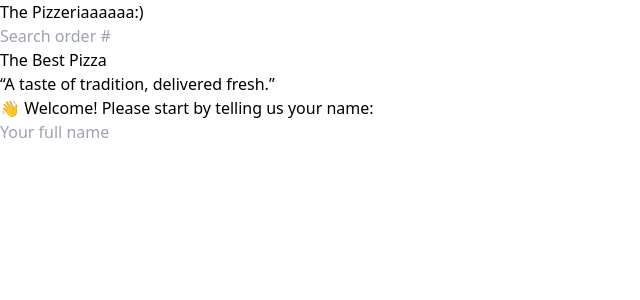
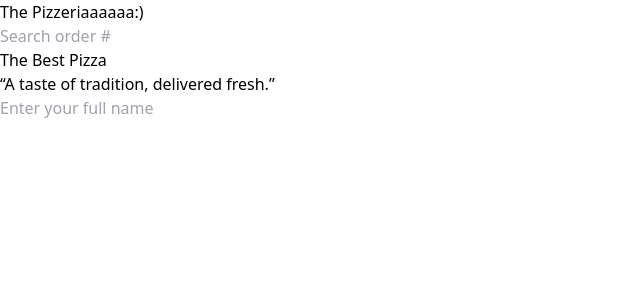
Before and after one commit to Khushbujamliya/ThePizzeria, a React (Vite) app: page / in a window 1280 px wide. Shown: the top 300 px of the page, without its empty margins (0-640 px from the left). Built offline with nearby package versions, Linux system fonts and the light colour scheme.

Commit message:
Made some changes in the button bar for user input

```diff
--- a/src/features/user/CreateUser.jsx
+++ b/src/features/user/CreateUser.jsx
@@ -13,28 +13,31 @@ function CreateUser() {
     e.preventDefault();
 
     if (!username) return;
+
     dispatch(updateName(username));
     navigate('/menu');
   }
 
   return (
-    <form onSubmit={handleSubmit}>
-      <p className="mb-4 text-sm text-stone-600 md:text-base">
-        👋 Welcome! Please start by telling us your name:
-      </p>
-
+    <form
+      onSubmit={handleSubmit}
+      className="flex flex-col items-center space-y-6 w-full max-w-sm"
+    >
+      {/* Unique input box */}
       <input
         type="text"
-        placeholder="Your full name"
+        placeholder="Enter your full name"
         value={username}
         onChange={(e) => setUsername(e.target.value)}
-        className="input mb-8 w-72"
+        className="w-full px-5 py-3 rounded-xl border-2 border-transparent
+             bg-gradient-to-r from-slate-700 to-slate-400
+             text-white placeholder-slate-300
+             focus:outline-none focus:ring-2 focus:ring-blue-400
+             shadow-lg text-lg"
       />
 
       {username !== '' && (
-        <div>
-          <Button type="primary">Start ordering</Button>
-        </div>
+        <Button type="primary">Start ordering</Button>
       )}
     </form>
   );
```
